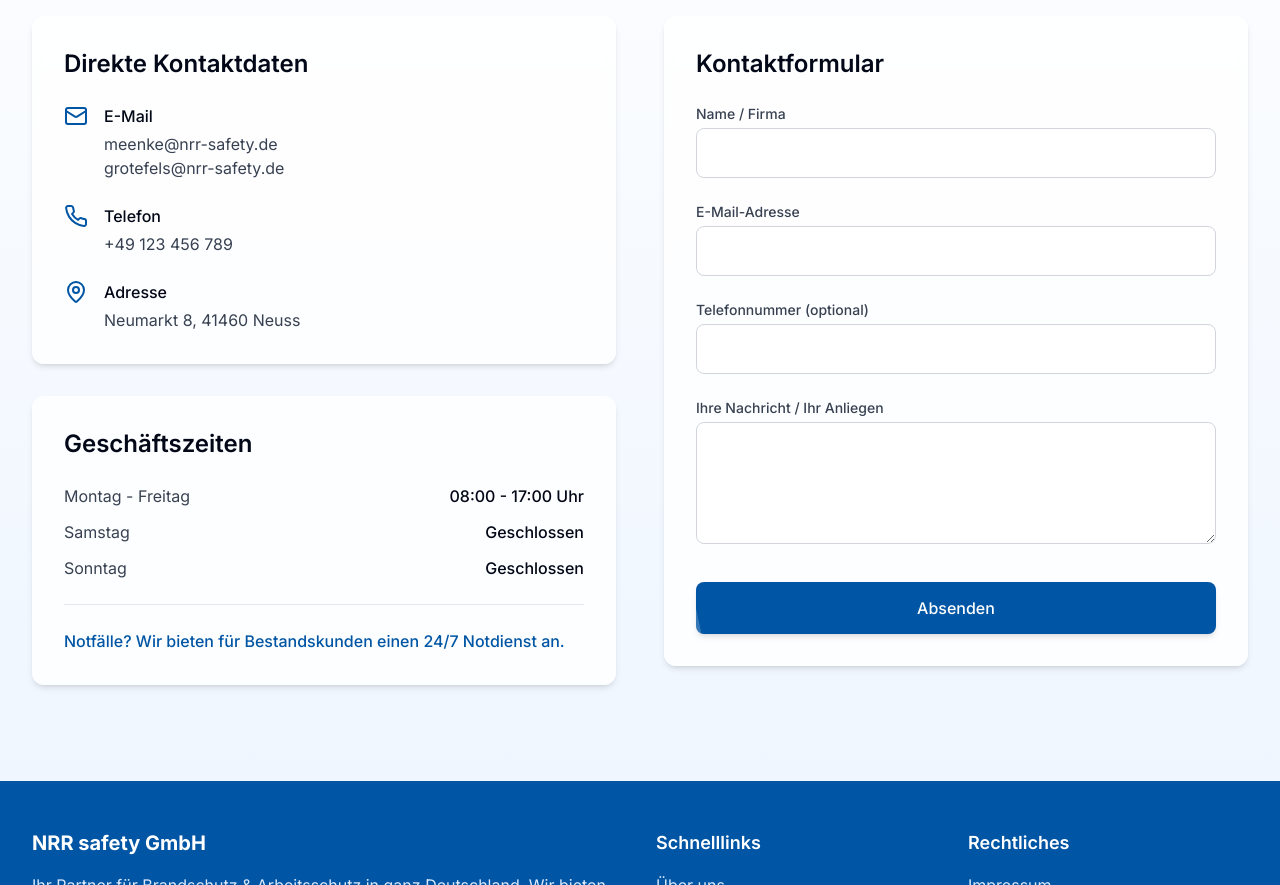
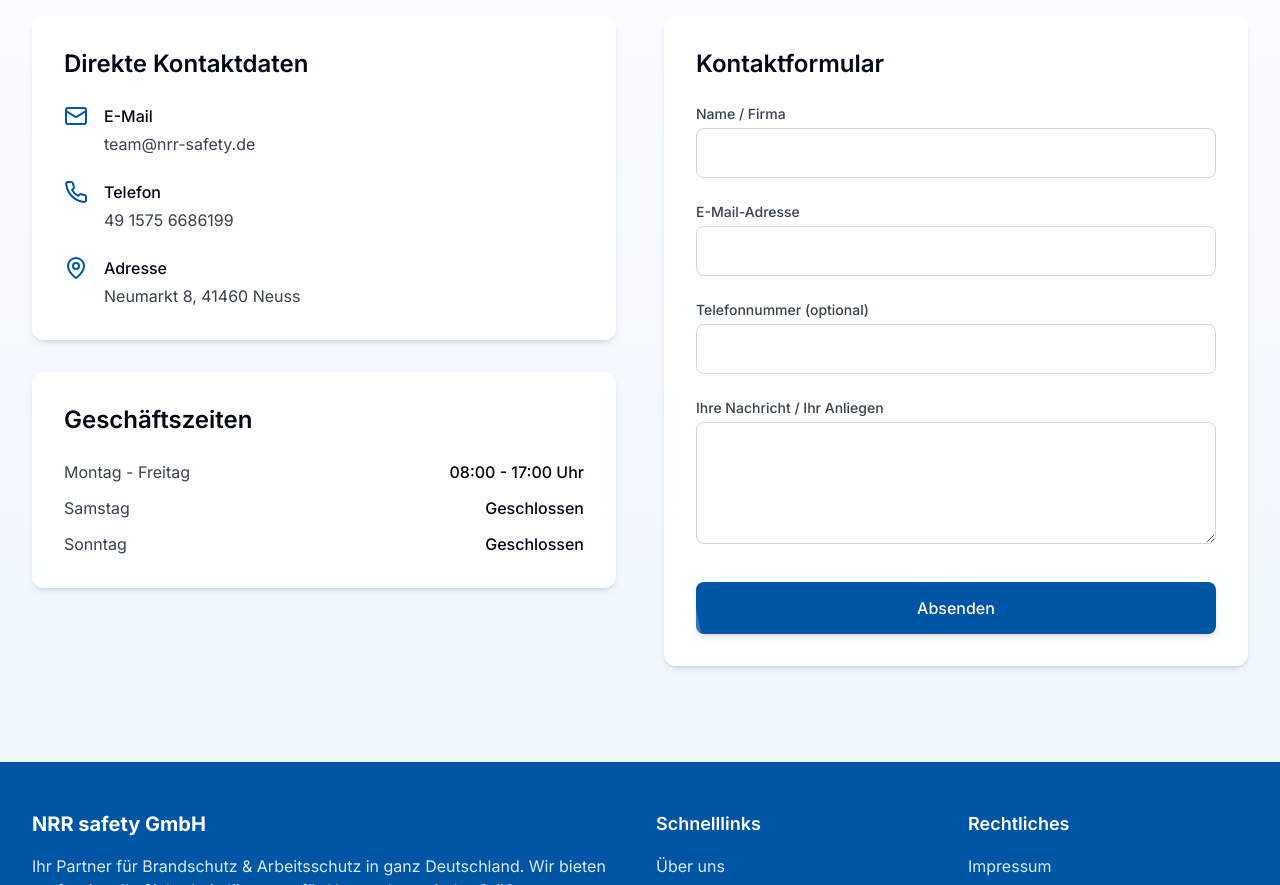
Before and after one commit to Tommyyy87/nrr-safety-gmbh, a React (Vite) app: page / in a window 1280 px wide. Shown: the part 4540-5425 px from the top of the page. Built offline with nearby package versions, Linux system fonts and the light colour scheme.

Commit message:
V1.1 - Links zu Kontakten bearbeitet - Favicon und Beschreibung geaendert

```diff
--- a/index.html
+++ b/index.html
@@ -1,11 +1,12 @@
 <!DOCTYPE html>
-<html lang="en">
+<html lang="de">
+
 <head>
   <meta charset="UTF-8" />
   <meta name="viewport" content="width=device-width, initial-scale=1.0" />
-    <title>safety-landing-pro</title>
-    <meta name="description" content="Lovable Generated Project" />
-    <meta name="author" content="Lovable" />
+  <title>NRR Safety GmbH</title>
+  <meta name="description" content="Landing Page der NRR Safety GmbH" />
+  <meta name="author" content="NRR Safety GmbH" />
   <meta property="og:image" content="/og-image.png" />
 </head>
 
@@ -15,4 +16,5 @@
   <script src="https://cdn.gpteng.co/gptengineer.js" type="module"></script>
   <script type="module" src="/src/main.tsx"></script>
 </body>
+
 </html>
--- a/src/components/Contact.tsx
+++ b/src/components/Contact.tsx
@@ -83,8 +83,7 @@ const Contact = () => {
                     </div>
                     <div>
                       <p className="font-medium mb-1">E-Mail</p>
-                      <p className="text-gray-700">meenke@nrr-safety.de</p>
-                      <p className="text-gray-700">grotefels@nrr-safety.de</p>
+                      <p className="text-gray-700"><a href="mailto:team@nrr-safety.de">team@nrr-safety.de</a></p>
                     </div>
                   </div>
 
@@ -94,7 +93,7 @@ const Contact = () => {
                     </div>
                     <div>
                       <p className="font-medium mb-1">Telefon</p>
-                      <p className="text-gray-700">+49 123 456 789</p>
+                      <p className="text-gray-700"><a href="tel:+4915756686199">49 1575 6686199</a></p>
                     </div>
                   </div>
 
@@ -104,7 +103,7 @@ const Contact = () => {
                     </div>
                     <div>
                       <p className="font-medium mb-1">Adresse</p>
-                      <p className="text-gray-700">Neumarkt 8, 41460 Neuss</p>
+                      <p className="text-gray-700"><a href="https://maps.app.goo.gl/Dicy2gMBK4LRY3sJ7" target="_blank">Neumarkt 8, 41460 Neuss</a></p>
                     </div>
                   </div>
                 </div>
@@ -130,11 +129,11 @@ const Contact = () => {
                   </div>
                 </div>
 
-                <div className="mt-6 pt-6 border-t border-gray-200">
+                {/* <div className="mt-6 pt-6 border-t border-gray-200">
                   <p className="text-nrr-blue font-medium">
                     Notfälle? Wir bieten für Bestandskunden einen 24/7 Notdienst an.
                   </p>
-                </div>
+                </div> */}
               </div>
             </ScrollReveal>
           </div>
```
Also changed, not shown: 1 other file (tests, documents, lock files or other folders). Lines whose indentation alone changed are shown as unchanged.
